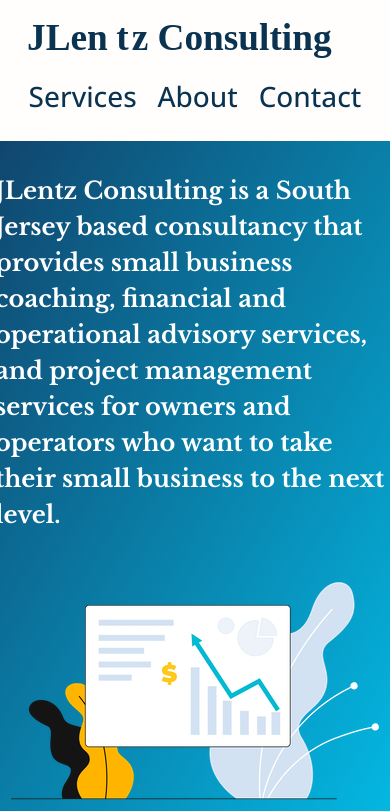
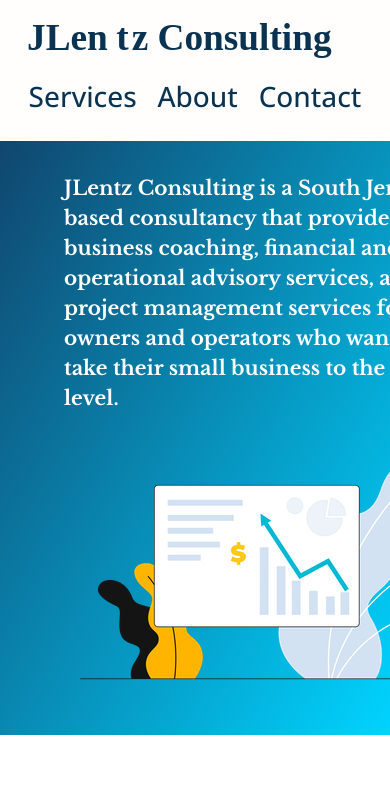
Before and after one commit to jeremel/jlentzconsulting, a Next.js app: page / in a window 390 px wide. Shown: the top 811 px of the page. Built offline with nearby package versions, Linux system fonts and the light colour scheme; no server answers.

Commit message:
Fiddling with some responsive styles. Doesn't seem to like small screens right now.

```diff
--- a/components/Contact.js
+++ b/components/Contact.js
@@ -30,6 +30,16 @@ const ContactStyles = styled.div`
             text-align: center;
             margin: 1.25rem 0;
         }
+
+        @media(max-width: 1000px) {
+            h1 {
+                font-size: 2.5rem;
+            }
+
+            h2 {
+                font-size: 1.25rem;
+            }
+        }
     }
 `;
 
--- a/components/ContactForm.js
+++ b/components/ContactForm.js
@@ -11,20 +11,10 @@ const FormStyles = styled.div`
     flex-direction: column;
     color: #fff;
 
-    fieldset {
-      margin: 0;
-      padding: 0;
-      border: none;
-    }
-
-    fieldset:disabled {
-      cursor: not-allowed;
-    }
-
     form {
         display: flex;
         flex-direction: column;
-        width: 500px;
+        width: 32.5rem;
     }
 
     label {
@@ -33,7 +23,7 @@ const FormStyles = styled.div`
     }
 
     input[type=text], select {
-        width: 100%;
+        width: 500px;
         padding: 1rem 1.25rem;
         margin: 0.5rem 0;
         display: inline-block;
@@ -49,7 +39,7 @@ const FormStyles = styled.div`
     }
 
     textarea {
-        width: 100%;
+        width: 500px;
         height: 100px;
         padding: 0.75rem 1.25rem;
         box-sizing: border-box;
@@ -65,7 +55,7 @@ const FormStyles = styled.div`
     }
 
     input[type=submit] {
-        width: 100%;
+        width: 500px;
         background-color: rgb(10, 51, 81);
         color: white;
         padding: 14px 50px;
@@ -100,6 +90,16 @@ const FormStyles = styled.div`
     input[type=submit]:disabled:hover {
       background-color: rgb(10,51,81);
     }
+
+    @media(max-width: 1000px) {
+      form {
+        width: 25rem;
+      }
+
+      input[type=text], select, textarea, input[type=submit] {
+        width: 300px;
+      }
+    }
 `;
 
 export default function ContactForm() {
@@ -121,7 +121,6 @@ export default function ContactForm() {
 
   return (
     <FormStyles>
-      <fieldset>
       <form ref={form} onSubmit={sendEmail}>
       <label>Name</label>
       <input type="text" name="name" />
@@ -145,7 +144,6 @@ export default function ContactForm() {
         }
       />
       </form>
-    </fieldset>
     </FormStyles>
   );
 };
--- a/package.json
+++ b/package.json
@@ -12,7 +12,7 @@
     "next": "^12.0.1",
     "react": "17.0.2",
     "react-dom": "17.0.2",
-    "styled-components": "^5.2.3",
+    "styled-components": "^5.3.3",
     "validate.js": "^0.13.1"
   }
 }
--- a/pages/index.js
+++ b/pages/index.js
@@ -11,38 +11,21 @@ const IndexStyles = styled.div`
       display: grid;
       grid-template-columns: 1fr 1fr;
       gap: 2rem;
-      justify-items: center;
-      padding: 3rem 8rem;
+      padding: 5rem 8rem;
       background: rgb(16,70,110);
       background: linear-gradient(120deg, rgba(16,70,110,1) 0%, rgba(0,212,255,1) 100%);
       color: #fff;
 
-      h2 {
+      h1 {
         font-size: 1.75rem;
         margin: 0;
         line-height: 1.5;
         font-family: 'Libre Baskerville', serif;
       }
 
-      h3 {
-        font-size: 1.25rem;
-        margin: 0;
-        line-height: 1.65;
-        font-family: 'Libre Baskerville', serif;
+      img {
+        padding-left: 5rem;
       }
-
-      @media(min-width: 1000px) {
-        img {
-          transform: translateY(4rem);
-          width: 500px;
-        }
-
-      }
-
-      @media(max-width: 1000px) {
-        grid-template-columns: 1fr;
-      }
-
     }
 
     // Services section of Index page
@@ -94,13 +77,15 @@ const IndexStyles = styled.div`
 
     @media(max-width: 1000px) {
       header {
-        justify-content: center;
-        align-items: center;
-        padding: 2rem;
+        padding: 2rem 4rem;
         grid-template-columns: 1fr;
 
-        h2 {
-          font-size: 1.5rem;
+        h1 {
+          font-size: 1.25rem;
+        }
+
+        img {
+          padding-left: 0;
         }
       }
     }
@@ -116,20 +101,14 @@ export default function Home() {
       </Head>
 
       <header>
-         <div className="header1">
-          <h2>
+         <div className="header">
+          <h1>
             JLentz Consulting is a South Jersey based consultancy that provides small business coaching, financial and operational advisory services, and project management services for owners and operators who want to take their small business to the next level.
-          </h2>
+          </h1>
         </div>
         <div className="image">
           <img src="/Croods-Chart.png" alt="JLentz Consulting" />
         </div>
-        <div className="header2">
-          <h3>
-            We work to solve your pain points through custom solutions that are specifically tailored to fit the needs of your business. We know that each business's requirements are unique, and we excel at providing creative solutions to every problem we encounter.
-          </h3>
-        </div>
-
       </header>
 
       <main className="services" id="services">
```
Also changed, not shown: 1 other file (tests, documents, lock files or other folders).
